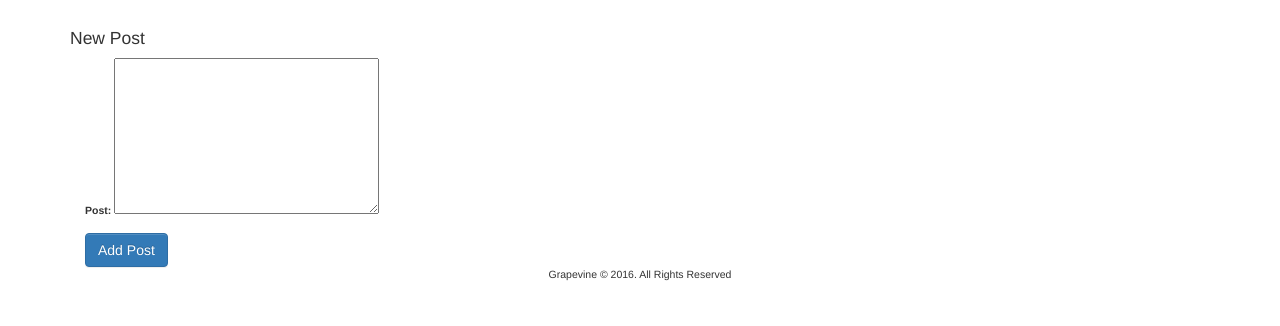
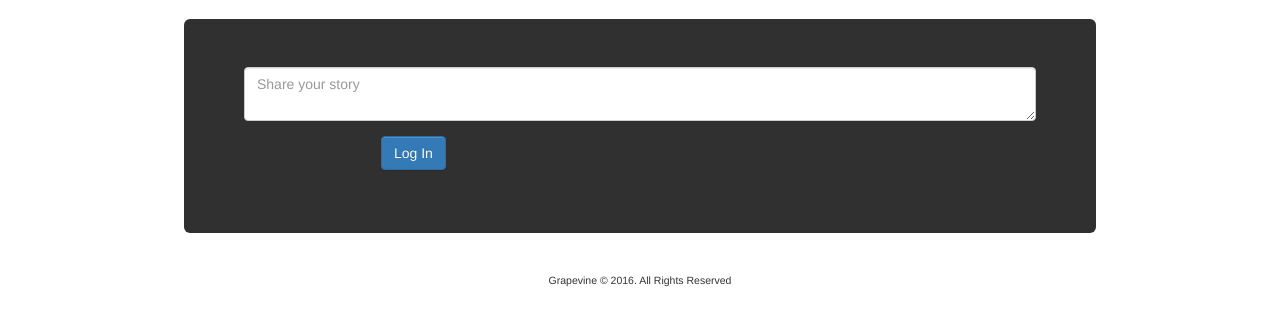
Before and after one commit to dean-browne/grapevine, a Django app: page /new_post/ in a window 1280 px wide. Shown: the part 51-377 px from the top of the page. Run offline with Django 3.2, Linux system fonts and the light colour scheme; the visitor is signed in with stand-in values (Sample User, id 1); some libraries are stand-ins or nearby versions.

Commit message:
Simplify the homepage & replace summernote in the newpost site. Adjust the models so that they no longer have a title and change some other things.

```diff
--- a/grapevine/templates/footer.html
+++ b/grapevine/templates/footer.html
@@ -1,4 +1,12 @@
 <footer>
+<div class="row">
+  <div class="col-md-2">
+    <a class="btn btn-social-icon btn-twitter">
+    <span class="fa fa-twitter"></span>
+  </a>
+  </div>
+</div>
+
 <div class="row">
   <div class="col-md-12 text-center">
     <p>Grapevine &#169; 2016. All Rights Reserved</p>
--- a/home/forms.py
+++ b/home/forms.py
@@ -14,7 +14,7 @@ class PostForm(forms.ModelForm):
 
     class Meta:
         model = Post
-        fields = ('title', 'post')
+        fields = ('post',)
         widgets = {
             'post': SummernoteWidget(attrs={'width': '100%', 'height': '400px'}),
         }
--- a/home/templates/home/new_post.html
+++ b/home/templates/home/new_post.html
@@ -1,16 +1,30 @@
 {% extends "base.html" %}
 {% block content %}
 
-<div class="row">
-  <div class="col-md-12">
-    <h2>New Post</h2>
-</div>
+<div class="jumbotron">
+  <form class="form-horizontal" role="form" method="POST" action="{% url 'home:new_post' %}">
+    {% csrf_token %}
+    {% if error_message %}<p><strong>{{ error_message }}</strong></p>{% endif %}
+   <div class="form-group">
+     <div class="col-sm-12">
+       <!--<input type="text" class="form-control" name="username" id="username" placeholder="Enter Username"> -->
+       <textarea class="form-control" name="post" id="post" placeholder="Share your story"></textarea>
+     </div>
+   </div>
+
+   <div class="form-group">
+     <div class="col-sm-offset-2 col-sm-10">
+       <button type="submit" class="btn btn-primary">Log In</button>
+     </div>
+   </div>
+  </form>
 </div>
 
 
+<!--
 <div class="col-md-12">
 {% if error_message %} <p><strong>{{ error_message }}</strong></p>{% endif %}
-<!-- TODO  The foobar safe token might be wrong need to look that up on the summernote website later!-->
+
 <form action="{% url 'home:new_post' %}" method="POST" class="post-form">
   {% csrf_token %}
   {{ foobar|safe }}
@@ -18,7 +32,7 @@
   <button type="submit" class="btn btn-primary">Add Post</button>
 </form>
 </div>
-
+-->
 <!--
 <div class="jumbotron">
   <form class="form-horizontal" role="form" method="POST" action=".?next={{ redirect_to }}">
```
Also changed, not shown: home/templates/home/index.html (+6 -4 lines), home/migrations/0001_initial.py, home/migrations/0002_auto_20160511_0825.py (deleted), home/migrations/0003_post_title.py (deleted), home/migrations/__init__.py (added).
